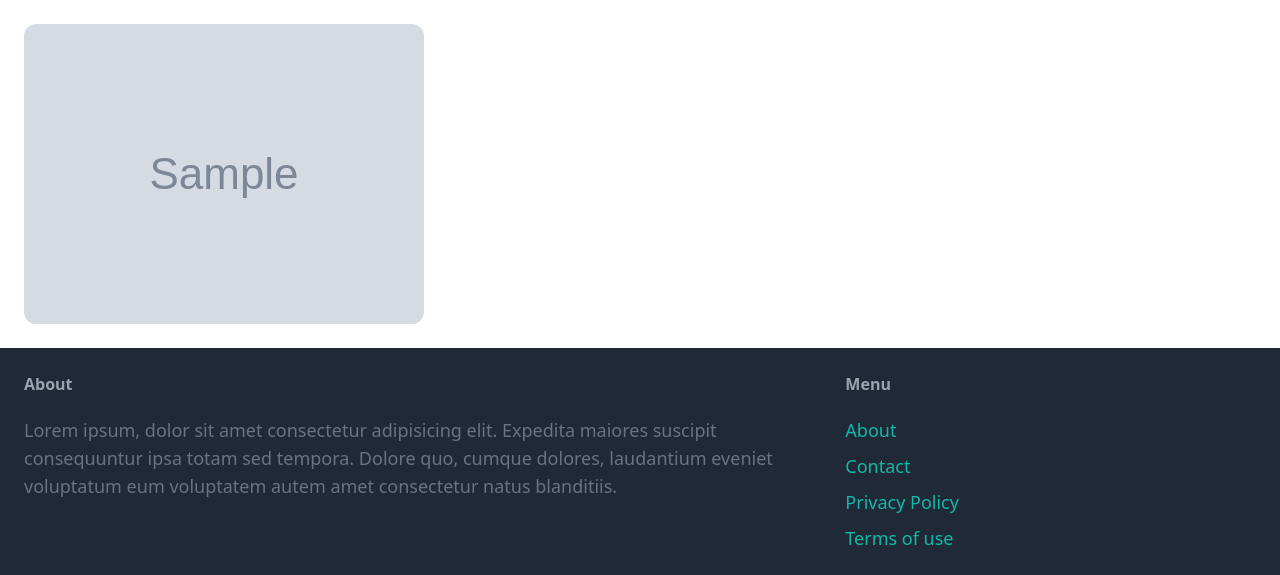
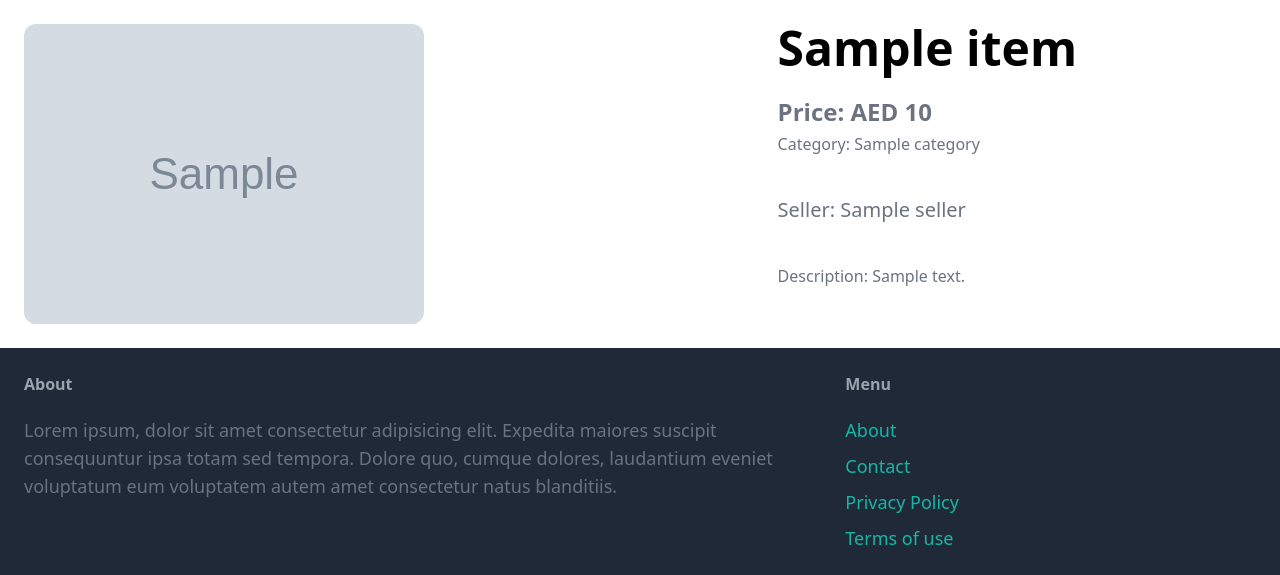
Before and after one commit to adityashibu/onlineMarketPlace, a Django app: template onlineMarketPlace/item/templates/item/detail.html in a window 1280 px wide. Shown: the part 117-692 px from the top of the page. Run offline with Django 5.2, Linux system fonts and the light colour scheme; the template is opened without the code that fills it: most values are stand-ins (such as "Sample title", 1, 10 or a date in 2020); grey boxes marked "Sample" are stand-in pictures; some libraries are stand-ins or nearby versions.

Commit message:
Completed base page for displaying details of given items

```diff
--- a/onlineMarketPlace/item/templates/item/detail.html
+++ b/onlineMarketPlace/item/templates/item/detail.html
@@ -9,5 +9,13 @@
         <div class="col-span-3">
             <img src="{{ item.image.url }}" class="rounded-xl">
         </div>
+
+        <div class="col-span-2">
+            <h1 class="mb-6 text-5xl font-bold">{{ item.name }}</h2>
+            <p class="text-gray-500 text-2xl font-bold">Price: AED {{ item.price }}</p>
+            <p class="text-gray-500 pb-10 pt-1">Category: {{ item.category }}</p>
+            <p class="text-gray-500 pb-10 text-xl">Seller: {{ item.seller }}</p>
+            <p class="text-gray-500">Description: {{ item.description }}</p>
+        </div>
     </div>
 {% endblock %}
```
